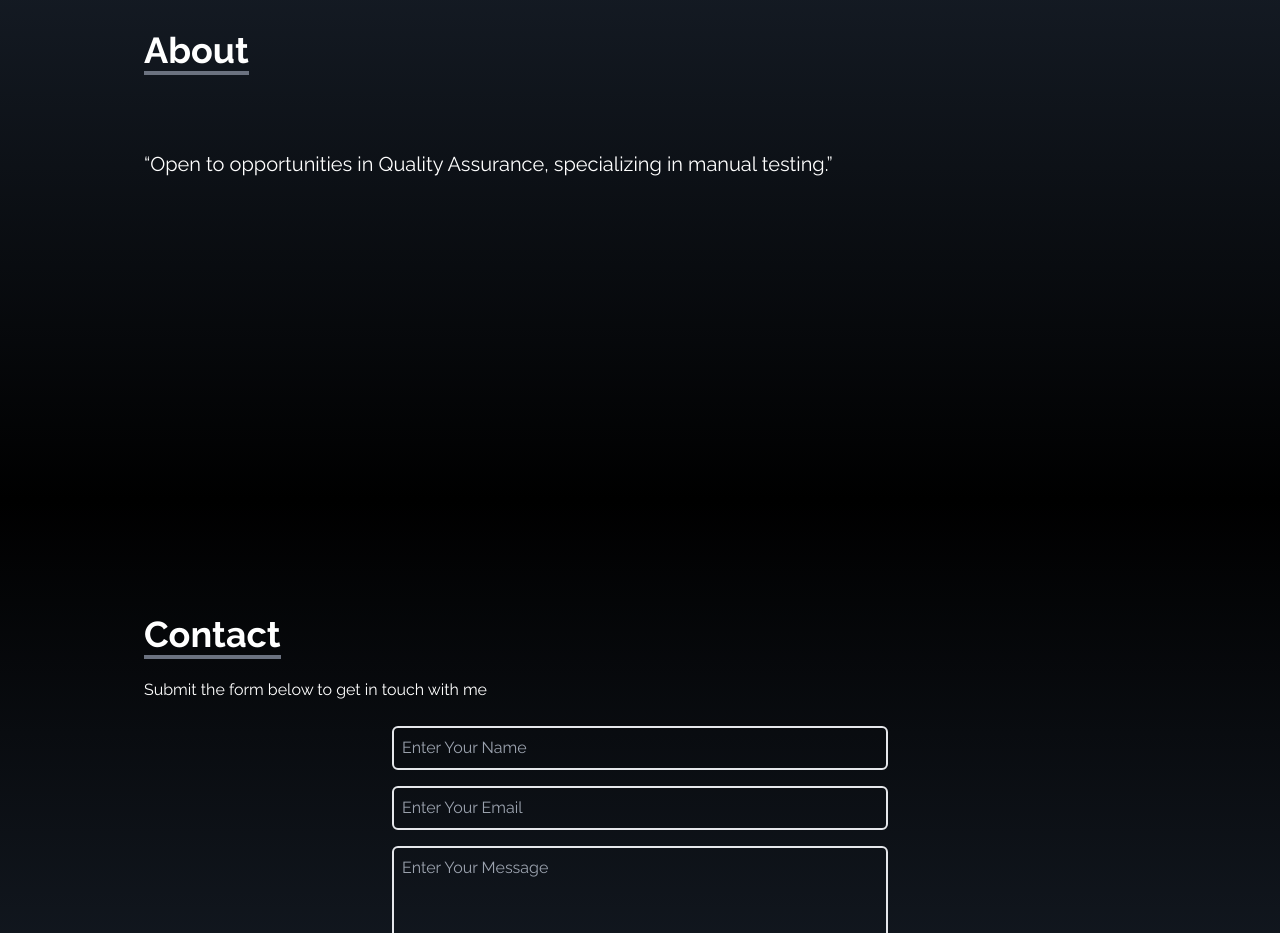
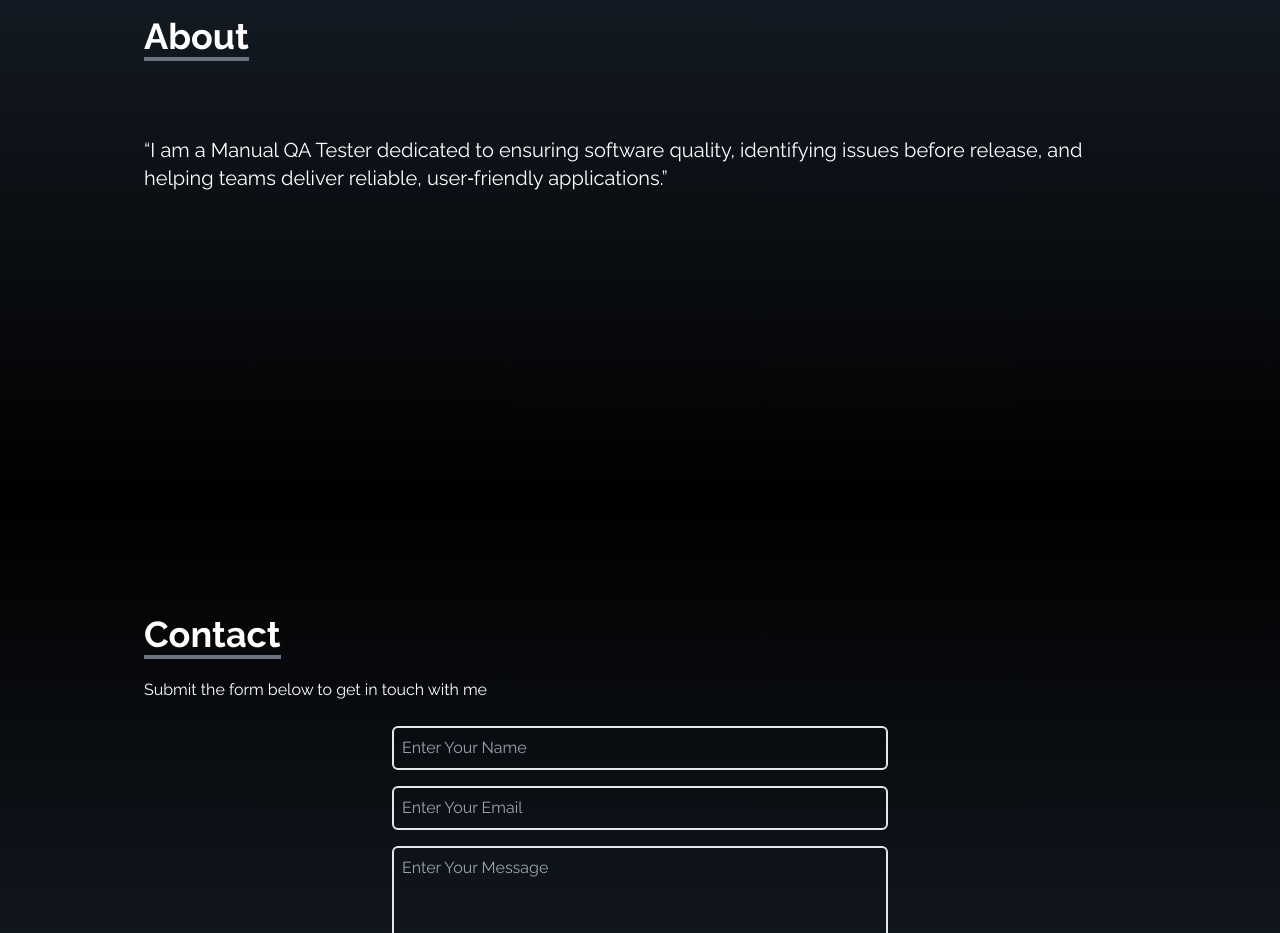
Before and after one commit to cspal12/portfolio, a React (Create React App) app: page / in a window 1280 px wide. Shown: the part 1100-2033 px from the top of the page. Built offline with nearby package versions, Linux system fonts and the light colour scheme.

Commit message:
Update About.jsx

```diff
--- a/src/Component/About.jsx
+++ b/src/Component/About.jsx
@@ -13,7 +13,7 @@ const About = () => {
           </p>
         </div>
         <p className="text-xl mt-20">
-          “Open to opportunities in Quality Assurance, specializing in manual testing.”
+          “I am a Manual QA Tester dedicated to ensuring software quality, identifying issues before release, and helping teams deliver reliable, user‑friendly applications.”
         </p>
 
         <br />
```
